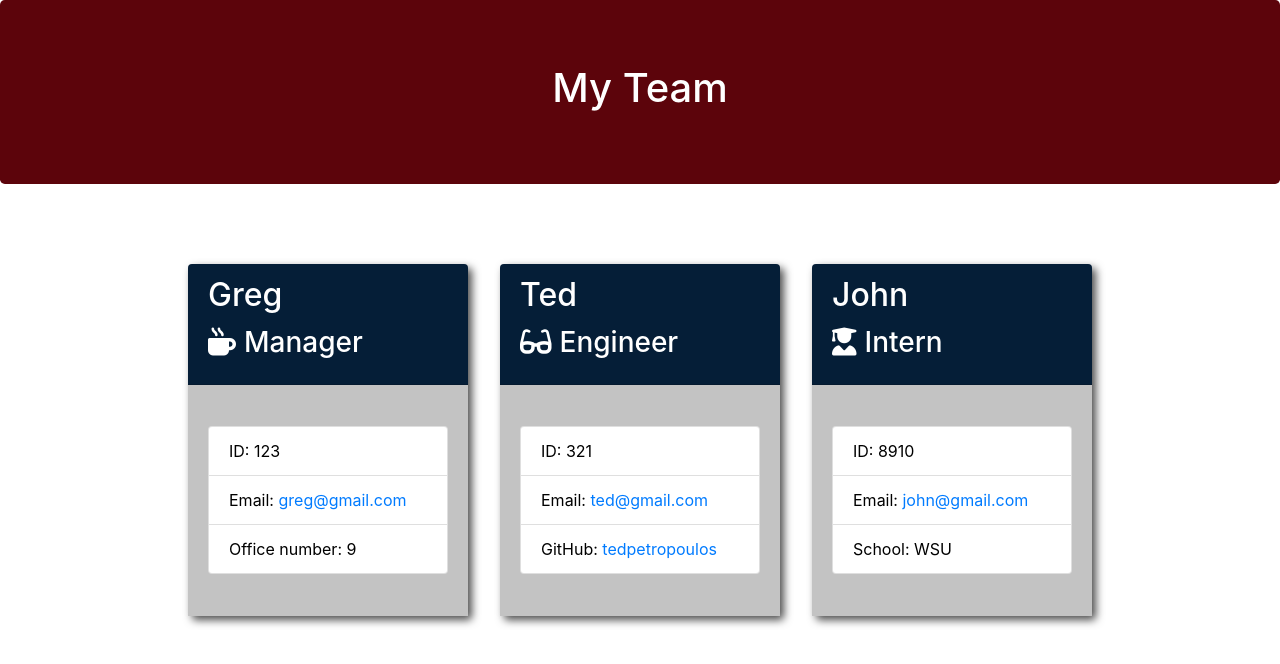
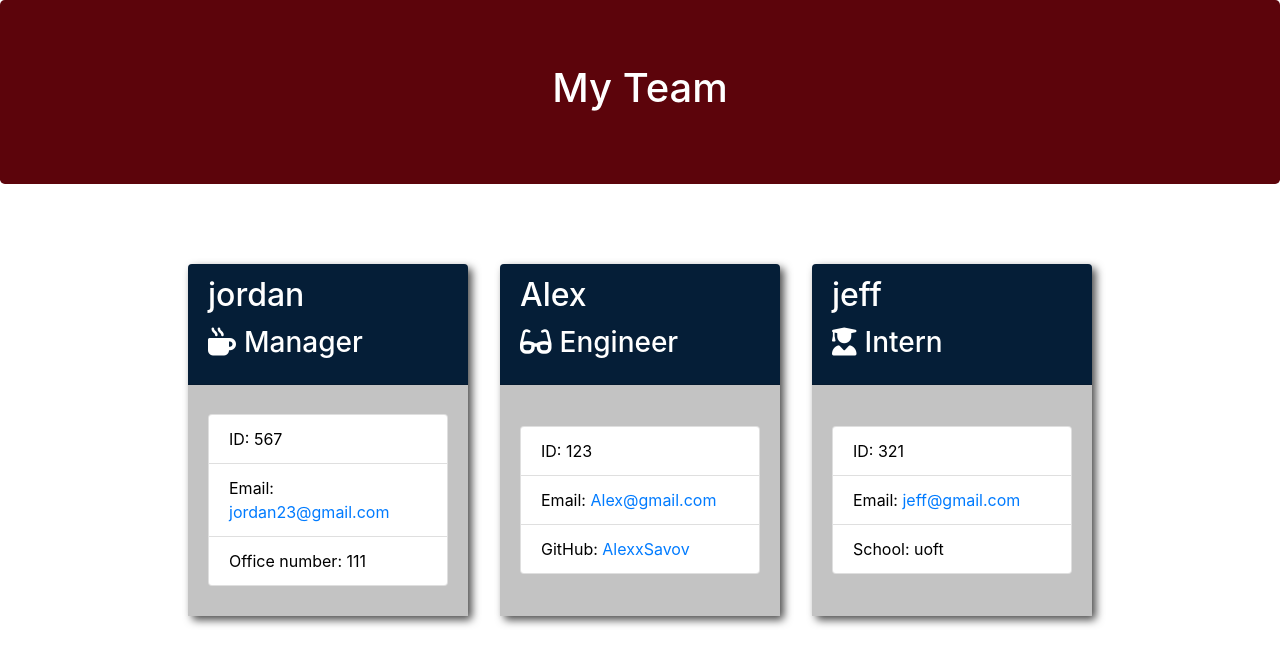
Before and after one commit to AlexxSavov/ProProGeno, a website: page output/index.html in a window 1280 px wide. Drawn offline with nearby package versions, Linux system fonts and the light colour scheme.

Commit message:
run throug video submision

```diff
--- a/output/index.html
+++ b/output/index.html
@@ -1,4 +1,5 @@
-<!DOCTYPE html>
+
+    <!DOCTYPE html>
 <html lang="en">
 
 <head>
@@ -26,42 +27,42 @@
 
         <div class="card employee-card">
         <div class="card-header">
-            <h2 class="card-title">Greg</h2>
+            <h2 class="card-title">jordan</h2>
             <h3 class="card-title"><i class="fas fa-mug-hot mr-2"></i>Manager</h3>
         </div>
         <div class="card-body">
             <ul class="list-group">
-                <li class="list-group-item">ID: 123</li>
-                <li class="list-group-item">Email: <a href="mailto:greg@gmail.com">greg@gmail.com</a></li>
-                <li class="list-group-item">Office number: 9</li>
+                <li class="list-group-item">ID: 567</li>
+                <li class="list-group-item">Email: <a href="mailto:jordan23@gmail.com">jordan23@gmail.com</a></li>
+                <li class="list-group-item">Office number: 111</li>
             </ul>
         </div>
     </div>
 
         <div class="card employee-card">
     <div class="card-header">
-        <h2 class="card-title">Ted</h2>
+        <h2 class="card-title">Alex</h2>
         <h3 class="card-title"><i class="fas fa-glasses mr-2"></i>Engineer</h3>
     </div>
     <div class="card-body">
         <ul class="list-group">
-            <li class="list-group-item">ID: 321</li>
-            <li class="list-group-item">Email: <a href="mailto:ted@gmail.com">ted@gmail.com</a></li>
-            <li class="list-group-item">GitHub: <a href="https://github.com/tedpetropoulos" target="_blank" rel="noopener noreferrer">tedpetropoulos</a></li>
+            <li class="list-group-item">ID: 123</li>
+            <li class="list-group-item">Email: <a href="mailto:Alex@gmail.com">Alex@gmail.com</a></li>
+            <li class="list-group-item">GitHub: <a href="https://github.com/AlexxSavov" target="_blank" rel="noopener noreferrer">AlexxSavov</a></li>
         </ul>
     </div>
 </div>
 
         <div class="card employee-card">
     <div class="card-header">
-        <h2 class="card-title">John</h2>
+        <h2 class="card-title">jeff</h2>
         <h3 class="card-title"><i class="fas fa-user-graduate mr-2"></i>Intern</h3>
     </div>
     <div class="card-body">
         <ul class="list-group">
-            <li class="list-group-item">ID: 8910</li>
-            <li class="list-group-item">Email: <a href="mailto:john@gmail.com">john@gmail.com</a></li>
-            <li class="list-group-item">School: WSU</li>
+            <li class="list-group-item">ID: 321</li>
+            <li class="list-group-item">Email: <a href="mailto:jeff@gmail.com">jeff@gmail.com</a></li>
+            <li class="list-group-item">School: uoft</li>
         </ul>
     </div>
 </div>
```
